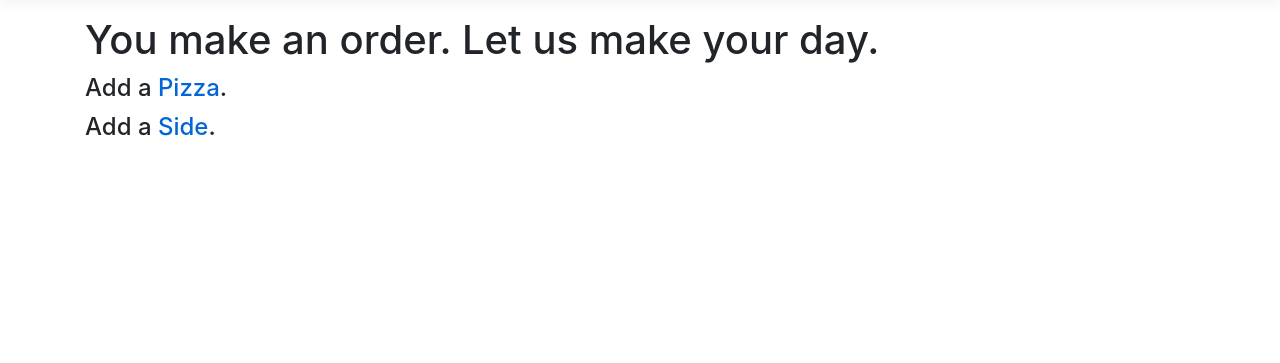
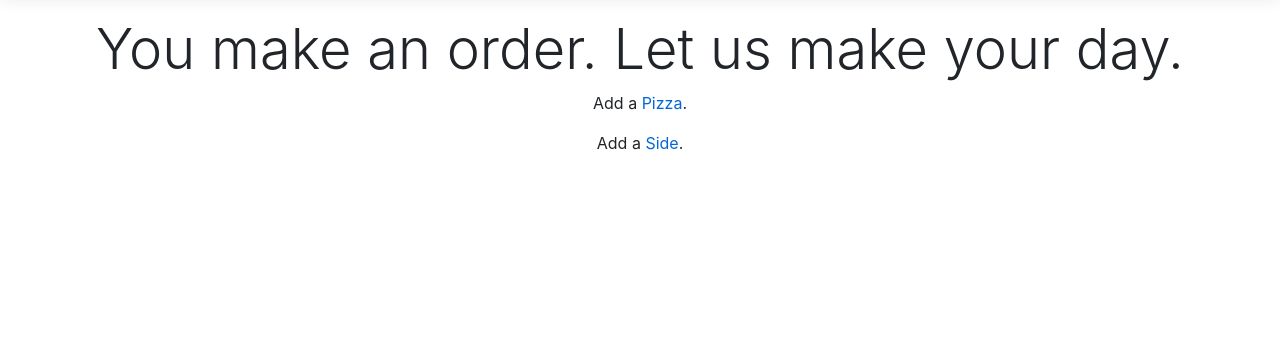
Before and after one commit to steamwings/project2-group3, an ASP.NET Core app: page /Orders in a window 1280 px wide. Shown: the part 57-420 px from the top of the page. Run offline with ASP.NET Core 8, Linux system fonts and the light colour scheme.

Commit message:
Order page styling

```diff
--- a/PizzaMvcUI/Views/Orders/Index.cshtml
+++ b/PizzaMvcUI/Views/Orders/Index.cshtml
@@ -2,8 +2,8 @@
     ViewData["Title"] = "Index";
 }
 
-<h1>You make an order. Let us make your day.</h1>
-
-<h4>Add a <a asp-area="" asp-controller="Pizzas" asp-action="Index">Pizza</a>.</h4>
-
-<h4>Add a <a asp-action="Index" asp-controller="Sides">Side</a>.</h4>
+    <div class="text-center">
+        <h1 class="display-4">You make an order. Let us make your day.</h1>
+        <p>Add a <a asp-area="" asp-controller="Pizzas" asp-action="Index">Pizza</a>.</p>
+        <p>Add a <a asp-action="Index" asp-controller="Sides">Side</a>.</p>
+    </div>
```
